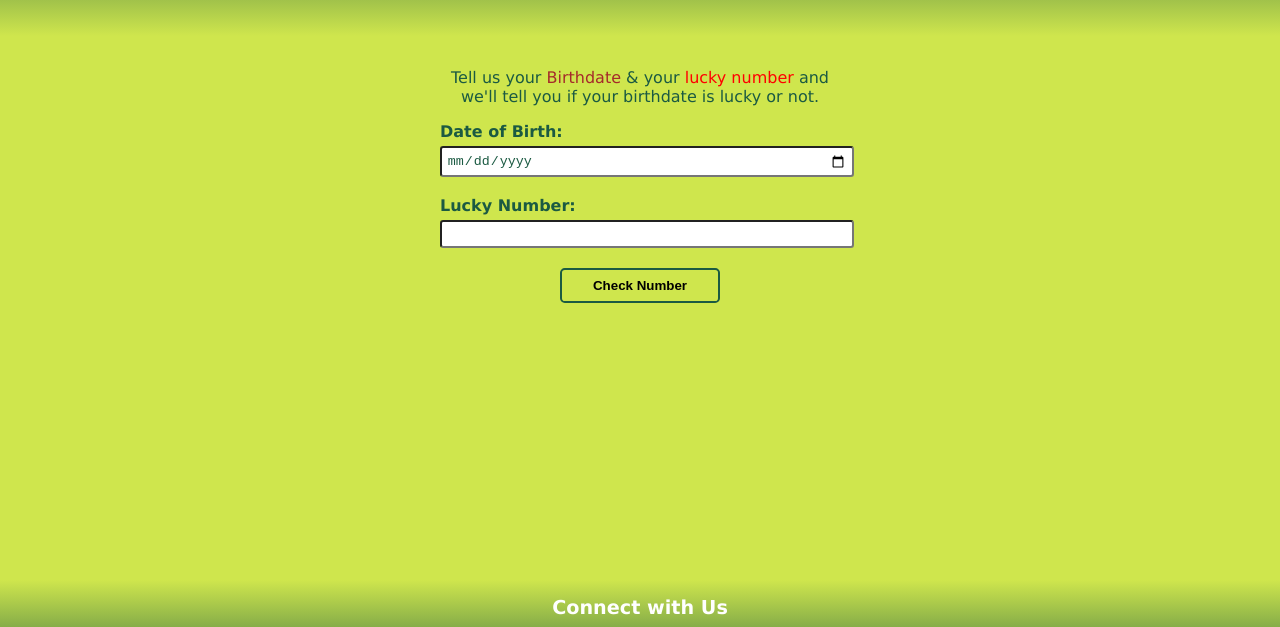
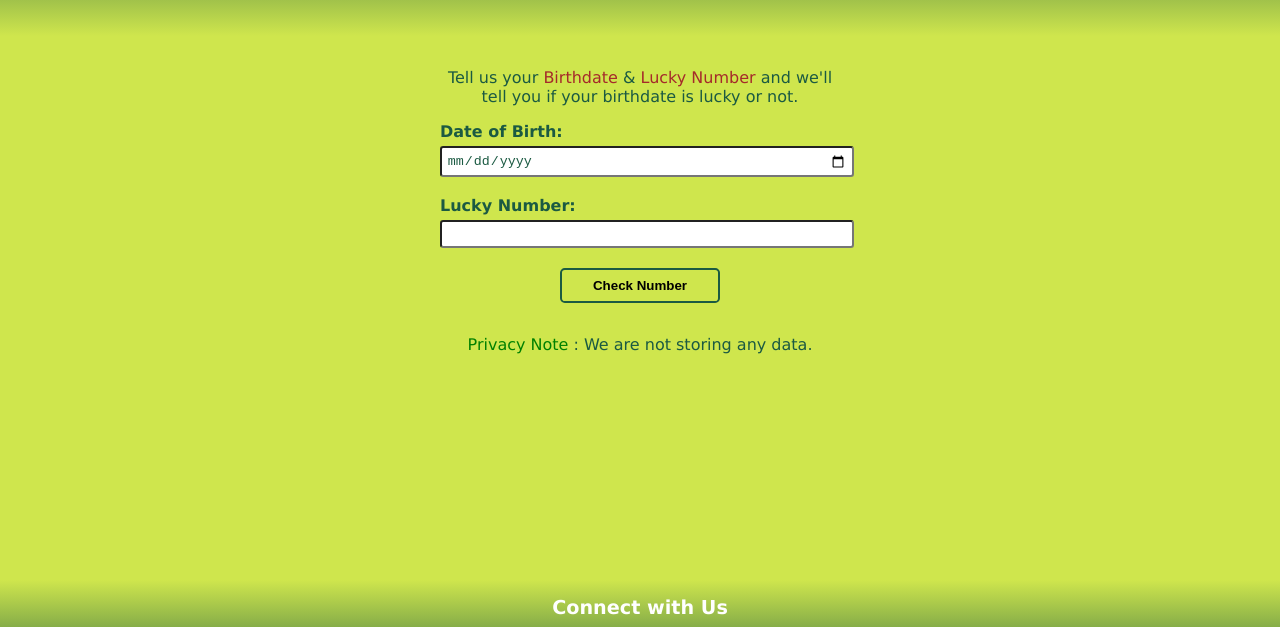
Before and after one commit to Rahulmodi-4468/IsYourBirthdayLucky, a plain HTML site: page index.html in a window 1280 px wide. Shown: the part 104-731 px from the top of the page. Drawn offline with Linux system fonts and the light colour scheme.

Commit message:
finally done

```diff
--- a/index.html
+++ b/index.html
@@ -25,7 +25,7 @@
     <div class="container">
 
         <p style="text-align: center;">
-            Tell us your <span class="y">Birthdate</span> & your <span class="L">lucky number</span> and we'll tell you if your birthdate is lucky or not.
+            Tell us your <span class="y">Birthdate</span> & <span class="y">Lucky Number</span> and we'll tell you if your birthdate is lucky or not.
         </p>
         <label for="date-of-birth">Date of Birth:</label>
         <input id="date-of-birth" type="date">
@@ -40,6 +40,9 @@
         <div id="output-Box"></div>
     </div>
 
+        <div style="text-align: center;">
+            <p ><span style="color: green;">Privacy Note</span> : We are not storing any data.</p>
+        </div>
     <footer class="footer">
         <div class="footer-header">Connect with Us</div>
         <ul>
```
